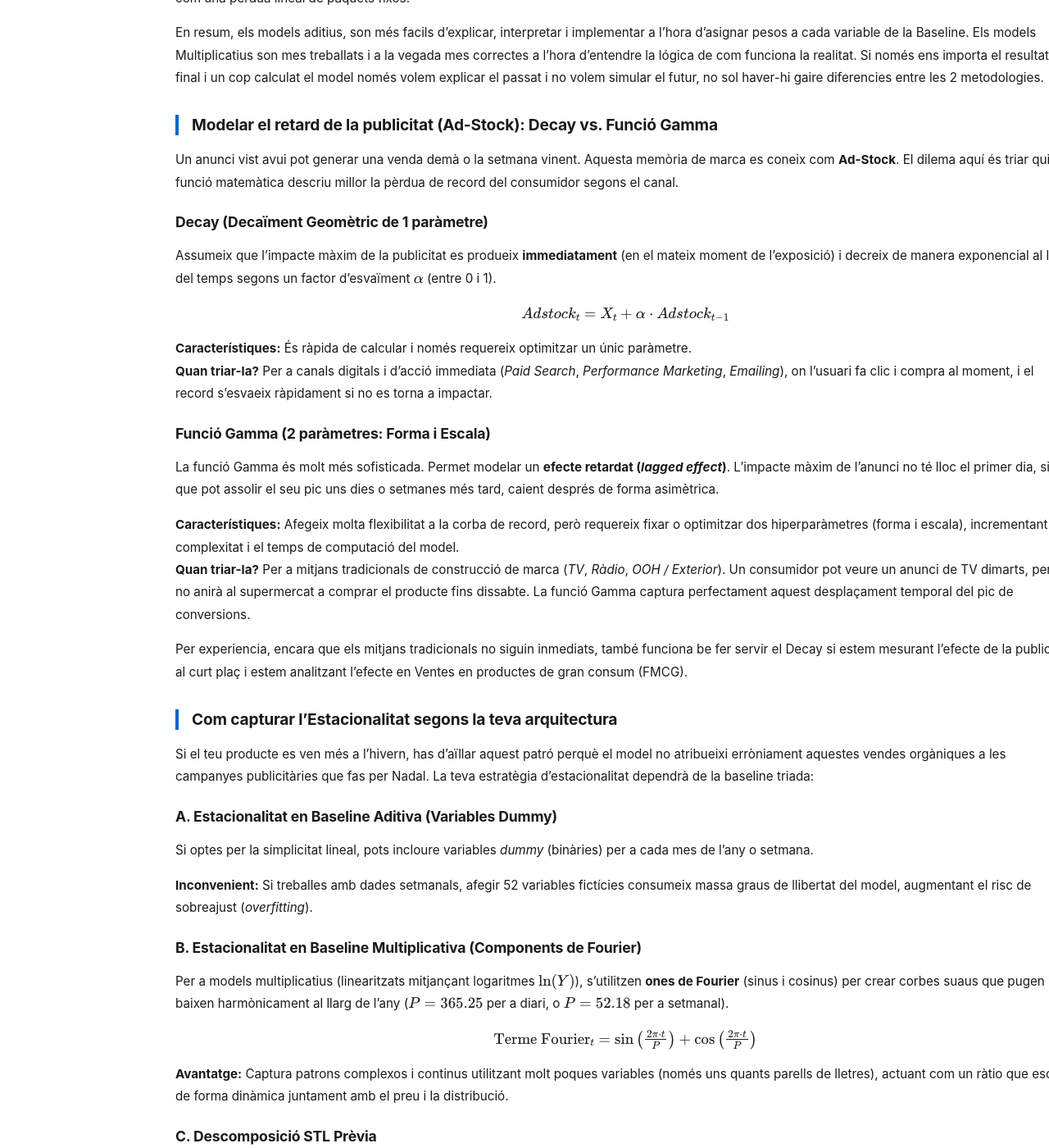
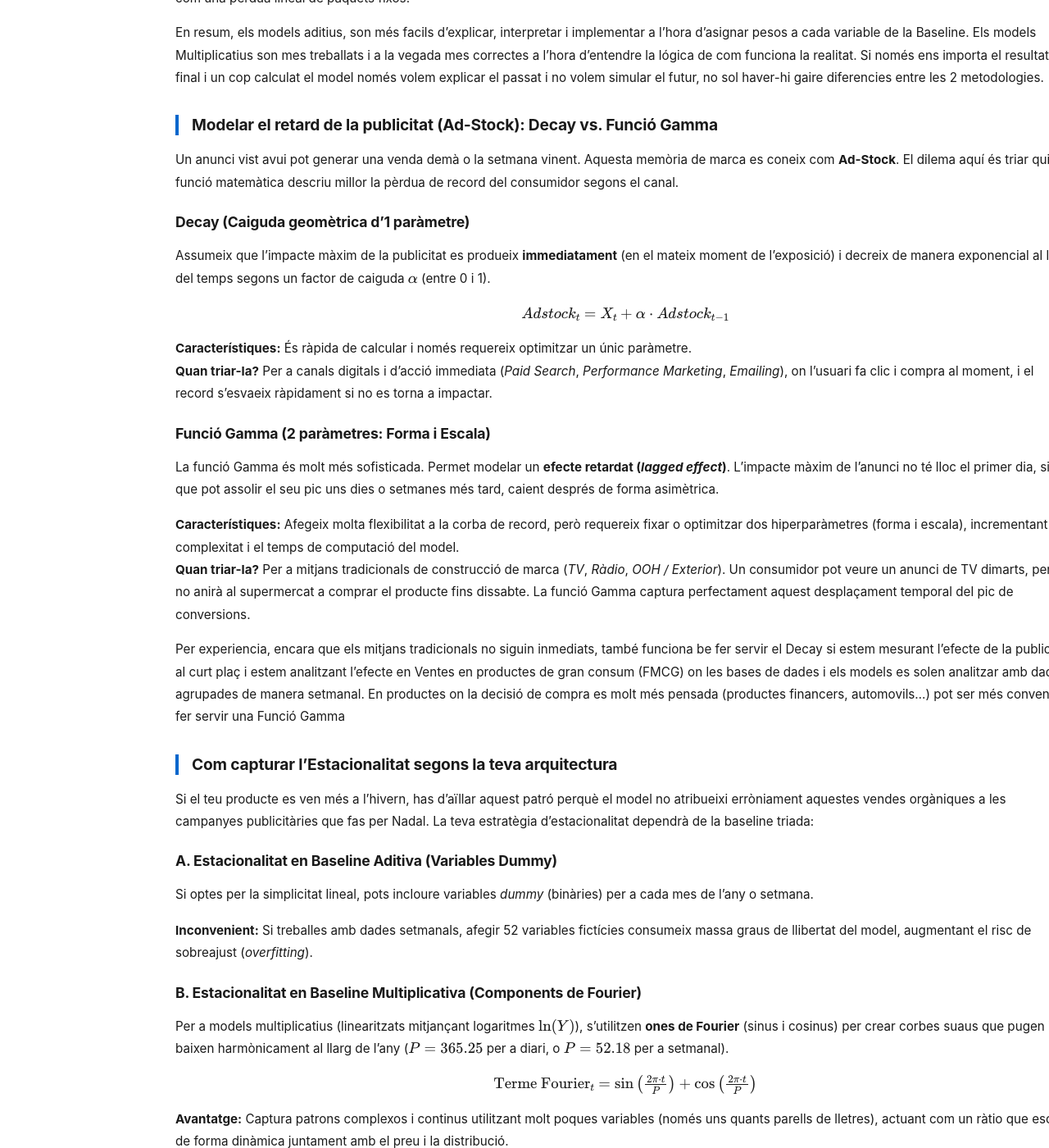
Before and after one commit to alberthr/alberthr.github.io, a Jekyll site: the page built from _posts/2018-10-01-decisions-mmm.md, in a window 1280 px wide and 1400 px high, scrolled down 1149 px. Shown: the whole window at 82% size. Built offline with Jekyll 4.4.1, drawn with Linux system fonts in a browser that asks for light colours; comment, search, counter and statistics services are not loaded.

Commit message:
Update 2018-10-01-decisions-mmm.md

```diff
--- a/_posts/2018-10-01-decisions-mmm.md
+++ b/_posts/2018-10-01-decisions-mmm.md
@@ -42,8 +42,8 @@ En resum, els models aditius, son més facils d'explicar, interpretar i implemen
 Un anunci vist avui pot generar una venda demà o la setmana vinent. Aquesta memòria de marca es coneix com **Ad-Stock**. El dilema aquí és triar quina funció matemàtica descriu millor la pèrdua de record del consumidor segons el canal.
 
 
-### Decay (Decaïment Geomètric de 1 paràmetre)
-Assumeix que l'impacte màxim de la publicitat es produeix **immediatament** (en el mateix moment de l'exposició) i decreix de manera exponencial al llarg del temps segons un factor d'esvaïment $\alpha$ (entre 0 i 1).
+### Decay (Caiguda geomètrica d'1 paràmetre)
+Assumeix que l'impacte màxim de la publicitat es produeix **immediatament** (en el mateix moment de l'exposició) i decreix de manera exponencial al llarg del temps segons un factor de caiguda $\alpha$ (entre 0 i 1).
 
 <center>$Adstock_t = X_t + \alpha \cdot Adstock_{t-1}$</center>
 
@@ -56,7 +56,7 @@ La funció Gamma és molt més sofisticada. Permet modelar un **efecte retardat
 * **Característiques:** Afegeix molta flexibilitat a la corba de record, però requereix fixar o optimitzar dos hiperparàmetres (forma i escala), incrementant la complexitat i el temps de computació del model.
 * **Quan triar-la?** Per a mitjans tradicionals de construcció de marca (*TV*, *Ràdio*, *OOH / Exterior*). Un consumidor pot veure un anunci de TV dimarts, però no anirà al supermercat a comprar el producte fins dissabte. La funció Gamma captura perfectament aquest desplaçament temporal del pic de conversions.
 
-Per experiencia, encara que els mitjans tradicionals no siguin inmediats, també funciona be fer servir el Decay si estem mesurant l'efecte de la publicitat al curt plaç i estem analitzant l'efecte en Ventes en productes de gran consum (FMCG).
+Per experiencia, encara que els mitjans tradicionals no siguin inmediats, també funciona be fer servir el Decay si estem mesurant l'efecte de la publicitat al curt plaç i estem analitzant l'efecte en Ventes en productes de gran consum (FMCG) on les bases de dades i els models es solen analitzar amb dades agrupades de manera setmanal. En productes on la decisió de compra es molt més pensada (productes financers, automovils...) pot ser més convenient fer servir una Funció Gamma
 
 
 ## Com capturar l'Estacionalitat segons la teva arquitectura
```
